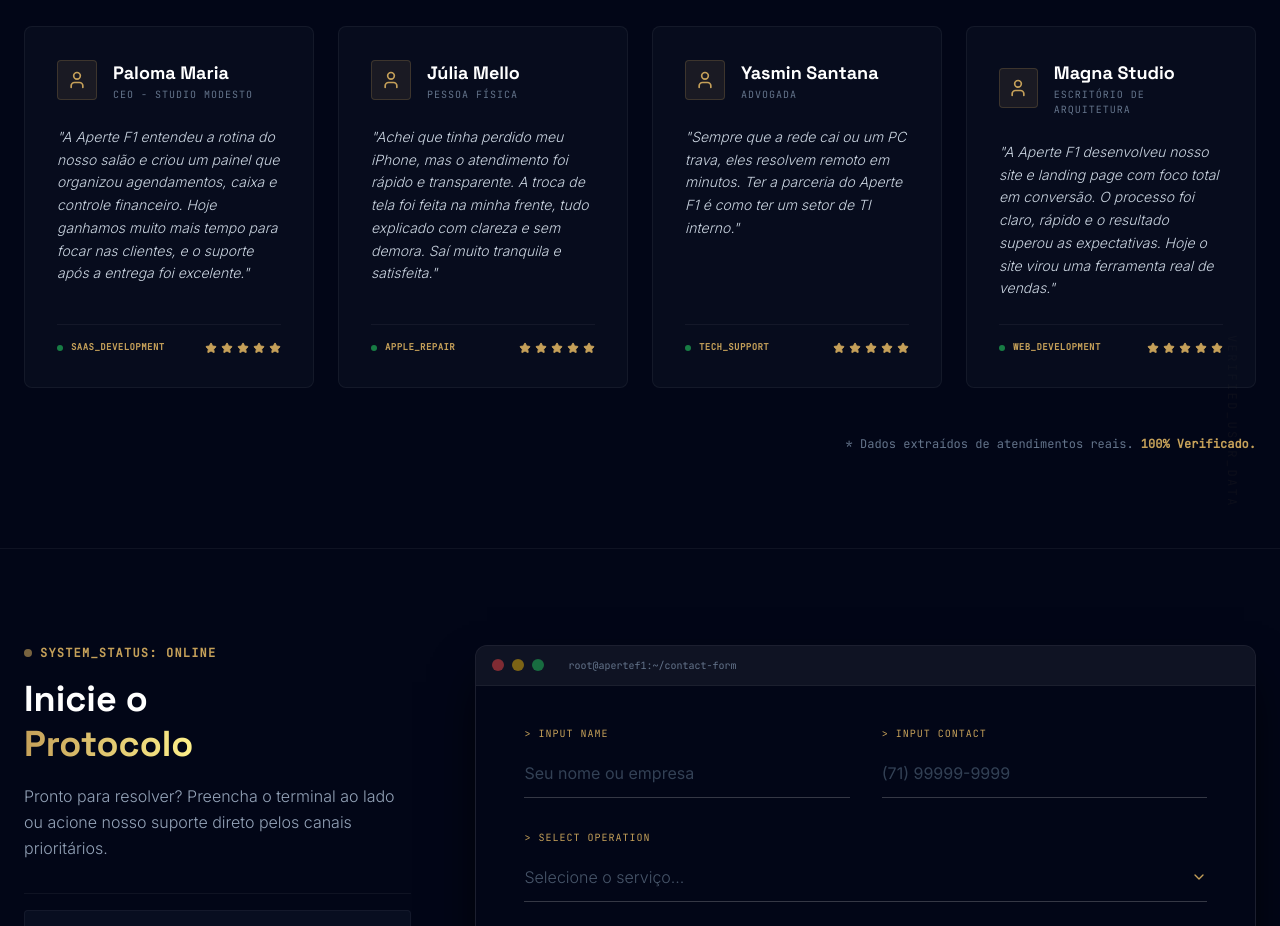
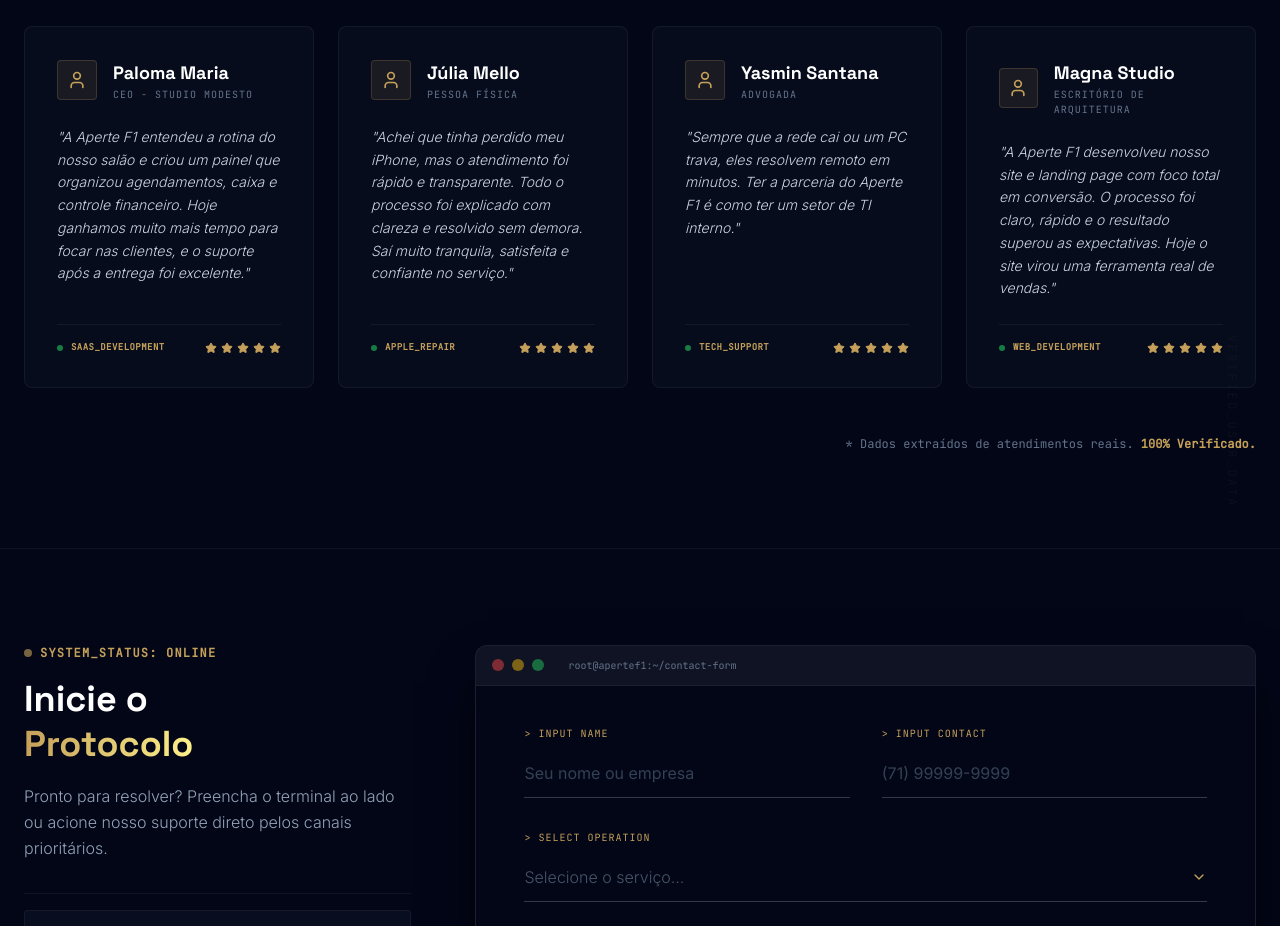
Before and after one commit to plinioledax-coder/apertef1, a Vue app: page / in a window 1280 px wide. Shown: the part 3880-4806 px from the top of the page. Built offline with nearby package versions, Linux system fonts and the light colour scheme.

Commit message:
Revise testimonial for improved clarity
Updated testimonial text for clarity and completeness.

```diff
--- a/src/components/sections/Testimonials.vue
+++ b/src/components/sections/Testimonials.vue
@@ -17,7 +17,7 @@
         name: 'Júlia Mello',
         role: 'Pessoa Física',
         service: 'Apple_Repair',
-        text: 'Achei que tinha perdido meu iPhone, mas o atendimento foi rápido e transparente. A troca de tela foi feita na minha frente, tudo explicado com clareza e sem demora. Saí muito tranquila e satisfeita.',
+        text: 'Achei que tinha perdido meu iPhone, mas o atendimento foi rápido e transparente. Todo o processo foi explicado com clareza e resolvido sem demora. Saí muito tranquila, satisfeita e confiante no serviço.',
         stars: 5,
         date: '2026-01-15'
     },
```
